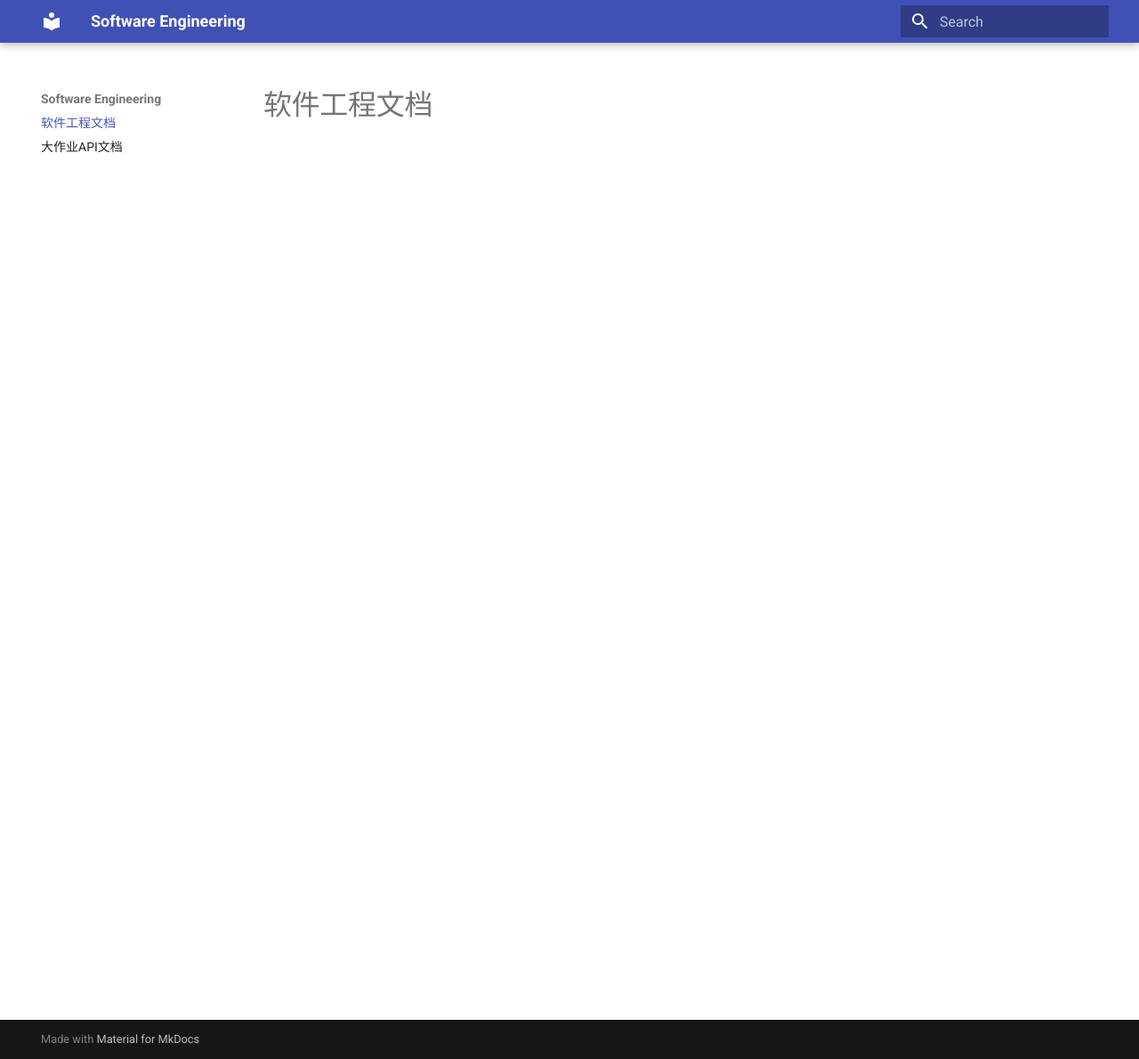
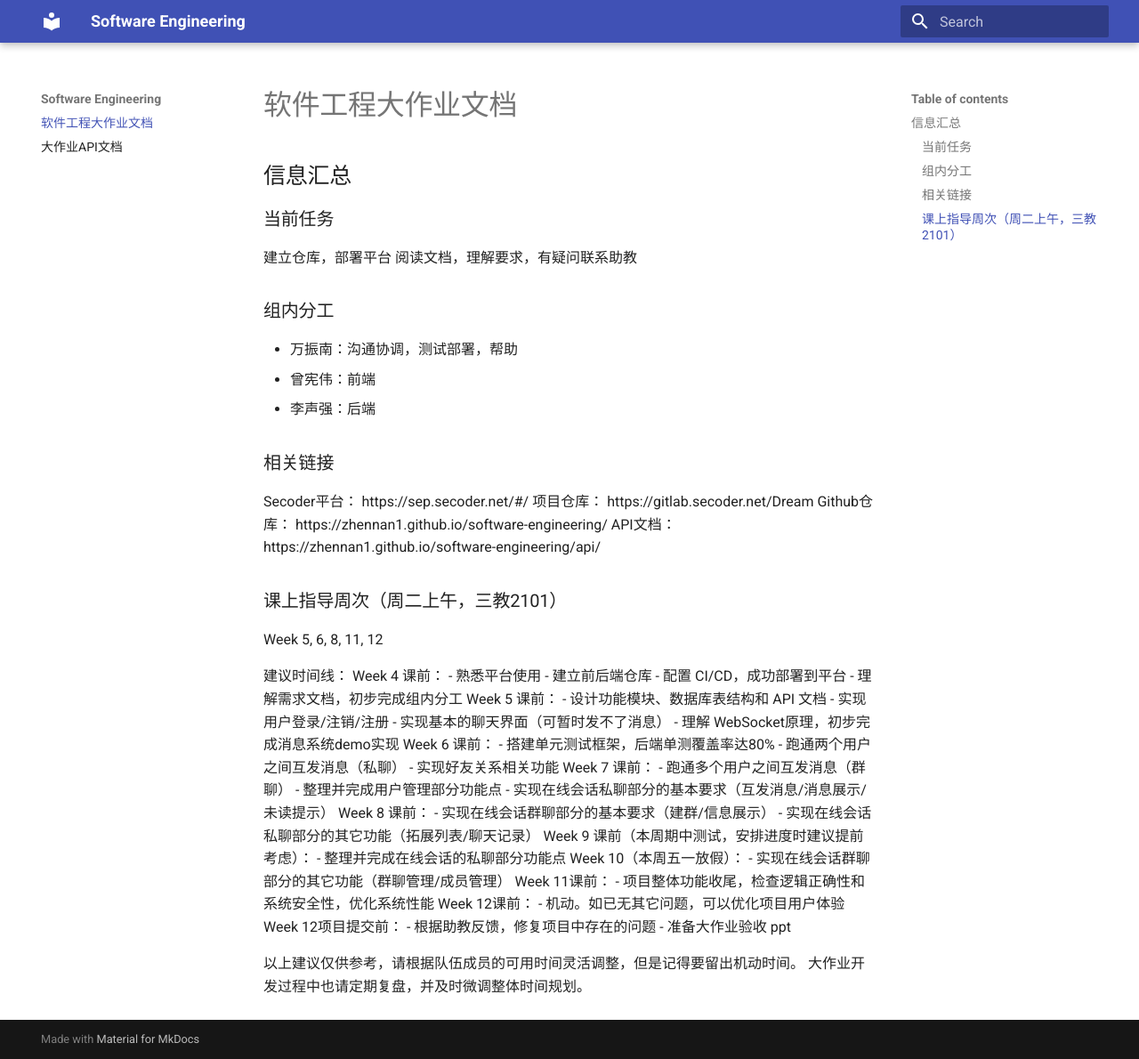
Before and after one commit to zhennan1/software-engineering, an MkDocs documentation site: the page built from docs/index.md, in a window 1280 px wide and 1190 px high. Shown: the whole window at 89% size. Built offline with MkDocs 1.6.1 and Material for MkDocs 9.7.7, drawn with Linux system fonts in a browser that asks for light colours.

Commit message:
Update index.md

```diff
--- a/docs/index.md
+++ b/docs/index.md
@@ -1 +1,66 @@
-# 软件工程文档
+# 软件工程大作业文档
+
+## 信息汇总
+
+### 当前任务
+
+建立仓库，部署平台
+阅读文档，理解要求，有疑问联系助教
+
+### 组内分工
+
+- 万振南：沟通协调，测试部署，帮助
+- 曾宪伟：前端
+- 李声强：后端
+
+### 相关链接
+
+Secoder平台：
+https://sep.secoder.net/#/
+项目仓库：
+https://gitlab.secoder.net/Dream
+Github仓库：
+https://zhennan1.github.io/software-engineering/
+API文档：
+https://zhennan1.github.io/software-engineering/api/
+
+### 课上指导周次（周二上午，三教2101）
+
+Week 5, 6, 8, 11, 12
+
+建议时间线：
+Week 4 课前：
+- 熟悉平台使用
+- 建立前后端仓库
+- 配置 CI/CD，成功部署到平台
+- 理解需求文档，初步完成组内分工
+Week 5 课前：
+- 设计功能模块、数据库表结构和 API 文档
+- 实现用户登录/注销/注册
+- 实现基本的聊天界面（可暂时发不了消息）
+- 理解 WebSocket原理，初步完成消息系统demo实现
+Week 6 课前：
+- 搭建单元测试框架，后端单测覆盖率达80%
+- 跑通两个用户之间互发消息（私聊）
+- 实现好友关系相关功能
+Week 7 课前：
+- 跑通多个用户之间互发消息（群聊）
+- 整理并完成用户管理部分功能点
+- 实现在线会话私聊部分的基本要求（互发消息/消息展示/未读提示）
+Week 8 课前：
+- 实现在线会话群聊部分的基本要求（建群/信息展示）
+- 实现在线会话私聊部分的其它功能（拓展列表/聊天记录）
+Week 9 课前（本周期中测试，安排进度时建议提前考虑）：
+- 整理并完成在线会话的私聊部分功能点
+Week 10（本周五一放假）：
+- 实现在线会话群聊部分的其它功能（群聊管理/成员管理）
+Week 11课前：
+- 项目整体功能收尾，检查逻辑正确性和系统安全性，优化系统性能
+Week 12课前：
+- 机动。如已无其它问题，可以优化项目用户体验
+Week 12项目提交前：
+- 根据助教反馈，修复项目中存在的问题
+- 准备大作业验收 ppt
+
+以上建议仅供参考，请根据队伍成员的可用时间灵活调整，但是记得要留出机动时间。
+大作业开发过程中也请定期复盘，并及时微调整体时间规划。
```
